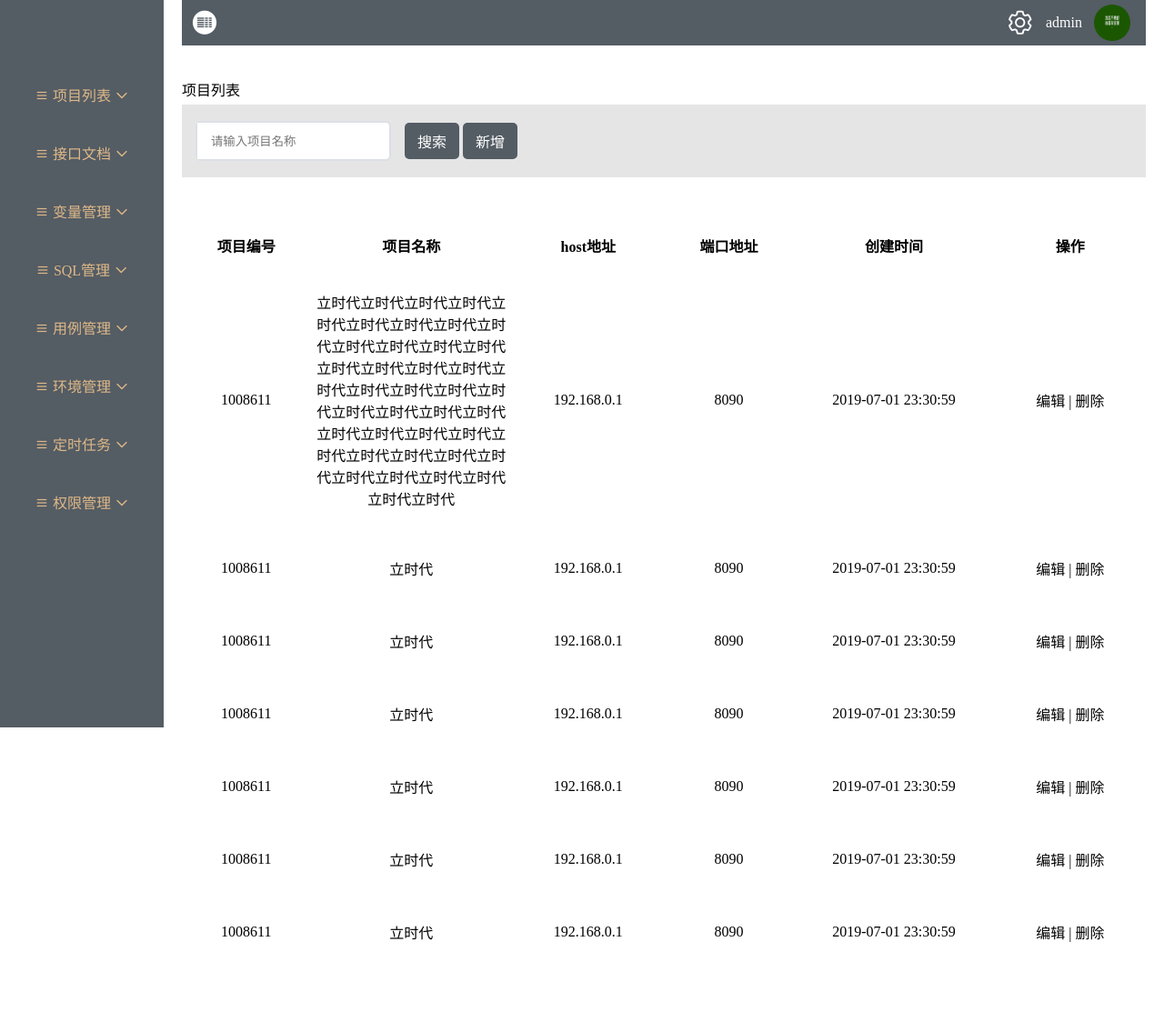
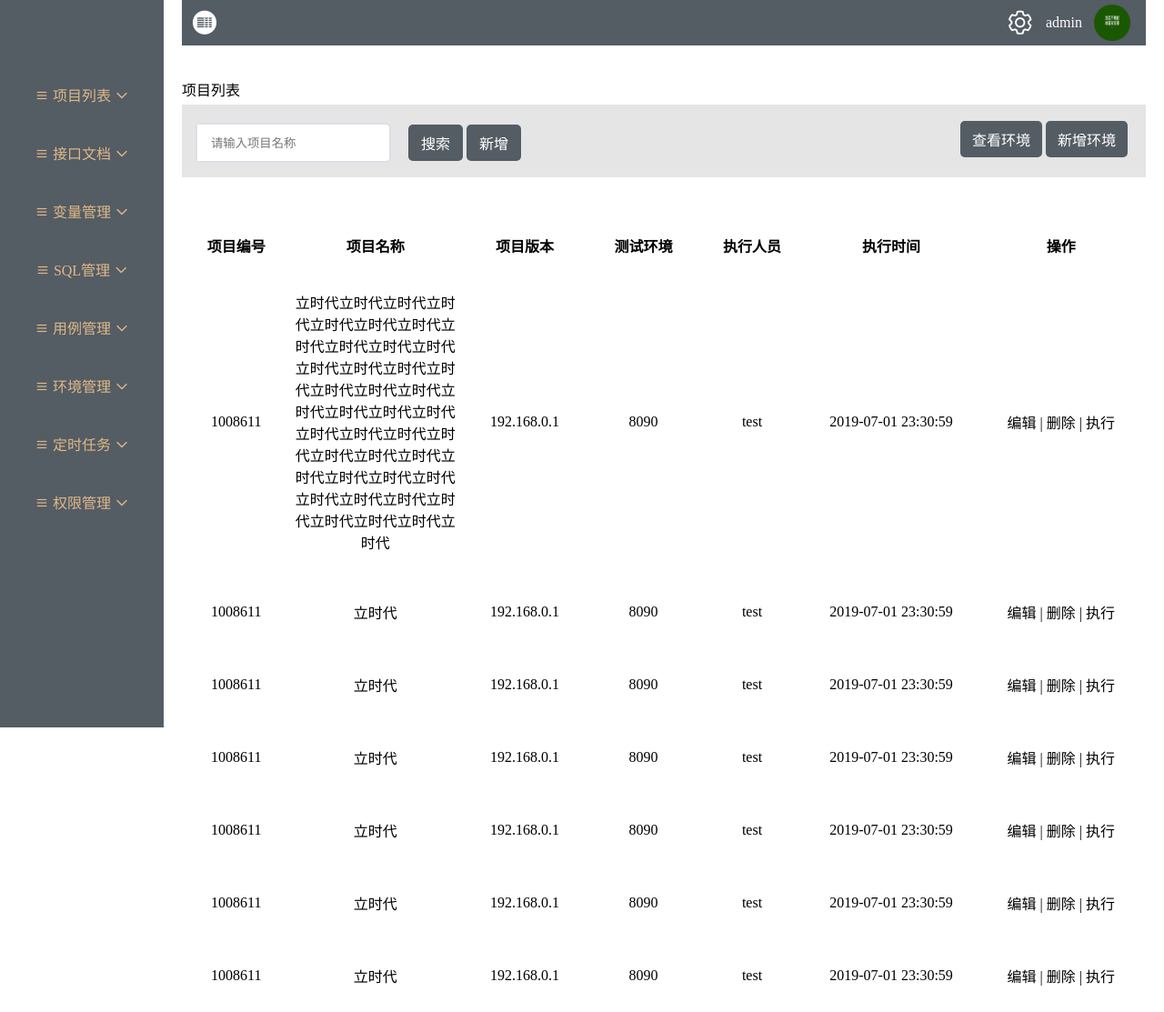
Before and after one commit to Vonfan666/lishidai, a Django app: template apps/templates/home.html in a window 1280 px wide. Shown: the whole page at 91% size. Before the commit the page ends 1036 px from the top, so only its background shows below. Run offline with Django 3.2, Linux system fonts and the light colour scheme; the template is opened without the code that fills it, so the values that code supplies are empty; some libraries are stand-ins or nearby versions.

Commit message:
代码同步

```diff
--- a/apps/templates/home.html
+++ b/apps/templates/home.html
@@ -5,14 +5,15 @@
     <meta charset="UTF-8">
     <title>接口测试平台</title>
     <script src="{% static 'js/jquery-3.1.1.js' %}"></script>
-    <script src="{% static 'js/login-js.js' %}"></script>
     <link  href="{% static 'plugins/bootstrap/css/bootstrap.css' %}" type="text/css">
     <script src="{% static 'plugins/bootstrap/js/bootstrap.js' %}"></script>
     <link rel="stylesheet" href="{% static 'plugins/ALicon/iconfont.css' %}" type="text/css">
     <script src="{% static 'plugins/ALicon/iconfont.js' %}"></script>
     <link rel="stylesheet" href="{% static 'css/home.css' %}">
     <link rel="stylesheet" href="{% static 'css/main-css.css' %}">
-    <script src="{% static 'js/main-js.js' %}"></script>
+
+
+
 
 </head>
 
@@ -85,8 +86,6 @@
                     </div>
 
                     <div class="userName">admin</div>
-                    <div>
-                    </div>
                     <div class="userImage"></div>
                     <div class="userSetting-div" >
                         <span>修改密码</span>
@@ -119,17 +118,39 @@
                         <input type="button" value="新增">
             </div>
 
+            <div class="GlobleVariable">
+
+                <input  type="button" value="查看环境">
+                <input type="button" value="新增环境">
+
+            </div>
+
             <div class="project-add active" value="0">
-
             </div>
             <div class="project-add-1 active">
                 <div class="project-add-1-1">
+                </div>
+                <div class="project-add-1-2">
                     <div class="project-add-1-2">
                         <form class="fm-project-add">
-                               <p>项目名称：<input type="text" placeholder="必填"></p>
-                                <p>host地址：<input type="text" placeholder="必填"></p>
-                                <p>端口地址：<input type="text" placeholder="必填"></p>
-                                <p>预留字段：<input type="text" placeholder="必填"></p>
+                                <p>项目名称：<input type="text" placeholder="必填" name="proName"></p>
+                                <p>项目版本：<input type="text" placeholder="必填" name="proHost"></p>
+                                <p>测试环境：<select  name="proVar" >
+                                        <optgroup label="请选择测试环境">
+                                            <option value="2">写死的地址</option>
+                                            <option value="2">写死的地址</option>
+                                                                                        <option value="1" >湖北省</option>
+                                            <option value="2">广东省</option>
+                                            <option value="3" selected>湖南省</option>  <!--selected  默认现在该-->
+                                            <option value="4">河南省</option>
+                                            <option value="1">广西省</option>
+                                            <option value="2">山东省</option>
+                                            <option value="3">黑龙江省</option>
+                                            <option value="4">四川省</option>
+                                        </optgroup>
+                                    </select>
+                                </p>
+
                         </form>
                         <div class="project-add-1-bottom">
                             <span class="project-add-1-false click-bottom">取消</span>
@@ -139,6 +160,26 @@
 
                 </div>
             </div>
+            <div class="project-add-11 active">
+                <div class="project-add-1-1">
+                </div>
+                 <div class="project-add-1-2">
+                    <div class="project-add-1-2">
+                        <form class="fm-project-add">
+                                <p>环境名称：<input type="text" placeholder="必填" name="proName"></p>
+                                <p> key&#12288&#12288：<input type="text" placeholder="必填 例如：url(英文别名)" name="proHost"></p>
+                                <p>环境地址：<input type="text" placeholder="必填 例：http://192.160.0.1:8080/" name="proPor"></p>
+
+                        </form>
+                        <div class="project-add-1-bottom">
+                            <span class="project-add-1-false click-bottom">取消</span>
+                            <span class="project-add-1-true click-bottom">确定</span>
+                        </div>
+                    </div>
+
+                </div>
+            </div>
+
         </div>
         <div class="rightList">
             <table class="rightList-table"  cellspacing="0"  cellpadding="0"  >
@@ -146,9 +187,10 @@
                     <tr>
                         <th>项目编号</th>
                         <th>项目名称</th>
-                        <th>host地址</th>
-                        <th>端口地址</th>
-                        <th>创建时间</th>
+                        <th>项目版本</th>
+                        <th>测试环境</th>
+                        <th>执行人员</th>
+                        <th>执行时间</th>
                         <th>操作</th>
 
                     </tr>
@@ -159,8 +201,9 @@
                         <td>立时代立时代立时代立时代立时代立时代立时代立时代立时代立时代立时代立时代立时代立时代立时代立时代立时代立时代立时代立时代立时代立时代立时代立时代立时代立时代立时代立时代立时代立时代立时代立时代立时代立时代立时代立时代立时代立时代立时代立时代立时代</td>
                         <td>192.168.0.1</td>
                         <td>8090</td>
+                        <td>test</td>
                         <td>2019-07-01 23:30:59</td>
-                        <td><span>编辑</span> | <span>删除</span></td>
+                        <td><span>编辑</span> | <span>删除</span> |  <span>执行</span></td>
                     </tr>
                 </tbody>
                 <tbody>
@@ -169,8 +212,9 @@
                         <td>立时代</td>
                         <td>192.168.0.1</td>
                         <td>8090</td>
+                        <td>test</td>
                         <td>2019-07-01 23:30:59</td>
-                        <td><span>编辑</span> | <span>删除</span></td>
+                        <td><span>编辑</span> | <span>删除</span> |  <span>执行</span></td>
                     </tr>
                 </tbody>
                 <tbody>
@@ -179,8 +223,9 @@
                         <td>立时代</td>
                         <td>192.168.0.1</td>
                         <td>8090</td>
+                        <td>test</td>
                         <td>2019-07-01 23:30:59</td>
-                        <td><span>编辑</span> | <span>删除</span></td>
+                        <td><span>编辑</span> | <span>删除</span> |  <span>执行</span></td>
                     </tr>
                 </tbody>
                 <tbody>
@@ -189,8 +234,9 @@
                         <td>立时代</td>
                         <td>192.168.0.1</td>
                         <td>8090</td>
+                        <td>test</td>
                         <td>2019-07-01 23:30:59</td>
-                        <td><span>编辑</span> | <span>删除</span></td>
+                        <td><span>编辑</span> | <span>删除</span> |  <span>执行</span></td>
                     </tr>
                 </tbody>
                 <tbody>
@@ -199,8 +245,9 @@
                         <td>立时代</td>
                         <td>192.168.0.1</td>
                         <td>8090</td>
+                        <td>test</td>
                         <td>2019-07-01 23:30:59</td>
-                        <td><span>编辑</span> | <span>删除</span></td>
+                        <td><span>编辑</span> | <span>删除</span> |  <span>执行</span></td>
                     </tr>
                 </tbody>
                 <tbody>
@@ -209,8 +256,9 @@
                         <td>立时代</td>
                         <td>192.168.0.1</td>
                         <td>8090</td>
+                        <td>test</td>
                         <td>2019-07-01 23:30:59</td>
-                        <td><span>编辑</span> | <span>删除</span></td>
+                        <td><span>编辑</span> | <span>删除</span> |  <span>执行</span></td>
                     </tr>
                 </tbody>
                 <tbody>
@@ -219,8 +267,9 @@
                         <td>立时代</td>
                         <td>192.168.0.1</td>
                         <td>8090</td>
+                        <td>test</td>
                         <td>2019-07-01 23:30:59</td>
-                        <td><span>编辑</span> | <span>删除</span></td>
+                        <td><span>编辑</span> | <span>删除</span> |  <span>执行</span></td>
                     </tr>
                 </tbody>
 
@@ -231,18 +280,19 @@
 
 
 </body >
+    <script src="{% static 'js/login-js.js' %}"></script>
 <script src="{% static 'js/home.js' %}"></script>
+<script src="{% static 'js/main-js.js' %}"></script>
 <script>
-
+    $(function () {
         acceptInp(".el-input input");
         removeInp(".el-input .icon",".el-input input");
+        userName();
+    })
 {#        userSetting(".right-head-1-right",".userSetting-div")#}
-
-
 $(".userSetting-div").children().eq(3).click(function () {
         console.log(2222222)
     });
-
 $(".back-login").click(function () {
     console.log(1111);
     $.ajax({
@@ -261,6 +311,24 @@ $(".back-login").click(function () {
 });
 
 
+$(".project-add-1-bottom").children().eq(1).click(function () {
+    $.ajax({
+        "url":"{% url 'addProject' %}",
+        "type":"POST",
+        "dataType":"JSON",
+        "data":$(".fm-project-add").serialize(),
+        success:function (arg) {
+            console.log(arg)
+        }
+
+    })
+})
+
+
+
+
+
+
 
 
 
--- a/apps/templates/login.html
+++ b/apps/templates/login.html
@@ -105,6 +105,7 @@
                 if (arg.status=="200"){
 {#                    window.location.reload('{% url "home" %}');#}
                     window.location.href='{% url "home" %}'
+
                 }
 
             }
--- a/apps/urls.py
+++ b/apps/urls.py
@@ -19,11 +19,12 @@ Including another URLconf
 # from django.contrib import admin
 from django.urls import path,include
 from  django.conf.urls import url
-from  apps.views import login
+from  apps.views import login,home
 urlpatterns = [
     url(r'index/',login.index,name='index'),
     url(r'login/',login.login,name='login'),
-    url(r'home/',login.home,name='home'),
-    url(r'backLogin/',login.backLogin,name='backLogin'),
+    url(r'home/',home.home,name='home'),
+    url(r'backLogin/',home.backLogin,name='backLogin'),
+    url(r'home/', home.addProject, name='addProject'),
 
 ]
--- a/apps/views/login.py
+++ b/apps/views/login.py
@@ -26,7 +26,8 @@ def  login(req):
         if  isInvalid:
             obj=models.Login.objects.filter(phone=req.POST.get('phone')).values('pwd')
             if  obj:
-                print(obj,obj[0])
+                print(obj)
+                print(req.POST.get('phone'),req.POST.get('pwd'))
                 if req.POST.get('pwd')==obj[0]["pwd"]:
 
                     req.session["phone"] = req.POST.get('phone')
@@ -75,6 +76,8 @@ def backLogin(req):
     }
     # phone=req.COOKIES.get("phone")
     del req.session["phone"]
+    # print("1111111",authUserLogin.delSession())
+    # del req.session[authUserLogin.delSession()]
     data["msg"]="操作成功"
     data["status"]=200
     return HttpResponse(json.dumps(data))
--- a/static/css/home.css
+++ b/static/css/home.css
@@ -3,6 +3,9 @@
             padding: 0;
 
         }
+        /*.all{*/
+            /*min-width: 1300px;*/
+        /*}*/
 
         .left{
             position: fixed;
@@ -12,6 +15,7 @@
             width: 180px;
             justify-content: center;
             color: burlywood;
+            z-index: 1;
         ;
         }
         .left-all{
@@ -62,6 +66,7 @@
             overflow: hidden;
             /*border: 5px solid blue;*/
             margin-right: 20px;
+            min-width: 700px;
         }
                 .right-head{
                     height: 50px;
@@ -90,11 +95,12 @@
                                               }
 
                                      .right-head-1-right{
-                                         position: absolute;
+                                         position: relative;
                                         display: flex;
                                         height: 50px;
                                         width: 150px;
-                                        right: 20px;
+                                        /*right: 20px;*/
+                                         float: right;
                                          margin-right: 10px;
                                          /*padding-bottom: 150px;*/
 
@@ -150,7 +156,7 @@
                                                     font-size: 30px;
                                                     margin: auto;
                                                     float: right;
-                                                    z-index: 3;
+                                                    /*z-index: 3;*/
                                                 }
 
 
@@ -170,20 +176,21 @@
                 }
                 .rightListSearch {
 
-                    display: flex;
+                    /*display: flex;*/
                     background-color: #e5e5e5;
                     height: 80px;
 
                 }
 
                         .inp{
-                            display: flex;
+                            display: inline-block;
                             margin: auto 15px;
                             background-color: #ffffff;
                             height: 40px;
                             width: 211px;
                             border: 2px solid #dcdfe6;
                             border-radius: 6px;
+                            margin-top: 20px;
                         }
                             .el-input{
                                 display: inline-block;
@@ -205,15 +212,18 @@
 
 
                                .inp-button{
-                                   margin: auto 0;
+                                   position: relative;
+                                   display: inline-block;
+                                   top: 2px;;
+
 
                                }
-                               .inp-button input:hover{
+                               .inp-button input:hover,.GlobleVariable input:hover{
                                     background-color: #444f64;
                                     cursor:pointer;
                                 }
 
-                                .inp-button input{
+                                .inp-button input,.GlobleVariable input{
                                     font-size: 16px;
                                     height: 40px;
                                     width: 60px;
@@ -226,7 +236,17 @@
                                 }
 
 
+                                .GlobleVariable{
+                                   display: inline-block;
+                                    position: relative;
+                                    line-height: 80px;
+                                    margin-right: 20px;
+                                    float: right;
+                                }
 
+                                .GlobleVariable input{
+                                    width: 90px;
+                                }
 
                         .project-add{
                             position: fixed;
@@ -242,13 +262,13 @@
 
                         }
 
-                        .project-add-1{
+                        .project-add-1,.project-add-11{
                             position: fixed;
                             top:35%;
                             left: -150px;
                             margin-left: 50%;
 
-                            width: 300px;
+                            width: 450px;
                             /*height: 200px;*/
                             background-color: #ffffff;
 
@@ -276,14 +296,16 @@
                             margin: 30px 0;
 
                         }
-                         .project-add-1-2 .fm-project-add p input{
+                         .project-add-1-2 .fm-project-add p input, .project-add-1-2 .fm-project-add p select{
                              height: 25px;
                              border-radius: 4px;
+                             width: 250px;
                          }
 
 
                          .project-add-1-2 {
                              margin: auto;
+                             text-align: center;
 
                          }
 
--- a/static/js/home.js
+++ b/static/js/home.js
@@ -105,6 +105,32 @@
 
 
 
+
+    //首页新增
+    $('.GlobleVariable').children().eq(1).click(function () {
+        console.log($(".project-add").attr("value"));
+        if($(".project-add").attr("value")=="0"){
+           $(".project-add").attr("value","1");
+            $(".project-add").removeClass("active");
+            $(".project-add-11").removeClass("active")
+        }else {
+            $(".project-add").attr("value","0");
+            $(".project-add").addClass("active");
+            $(".project-add-11").addClass("active")
+        }
+    })
+
+
+
+    //取消蒙层
+    $(".project-add-1-false").click(function () {
+          $(".project-add").attr("value","0");
+            $(".project-add").addClass("active");
+            $(".project-add-11").addClass("active")
+    });
+
+
+
     //设置栏  光标浮动到a B出来  光标浮动到C B进去
 
 
--- a/static/js/main-js.js
+++ b/static/js/main-js.js
@@ -1,24 +1,20 @@
 /**
  * Created by Administrator on 2019-07-03.
  */
-//
-//
-// $(".back-login").click(function () {
-//     console.log(2222);
-//     $.ajax({
-//         "url":"{% url 'backLogin' %}",
-//         "type":"POST",
-//          "dataType":"json",
-//         "data":null,
-//         success:function (arg) {
-//             if (arg.status=="200"){
-//
-//                 window.location.href='{% url "login" %}'}
-//         }
-//
-//     })
-// });
-//
-//     $(".userSetting-div").children().eq(3).click(function () {
-//         console.log(1111)
-//     });
+    //all所有页面必须执行的方法
+    function cookiegetphone(key) {
+
+    var cookiesList = document.cookie.split(";");
+    for (i = 0; i < cookiesList.length; i++) {
+        console.log(i)
+        cookieskey = cookiesList[i].split("=");
+        if (cookieskey[0] == key) {
+            return cookieskey[1]
+        }
+    }
+}
+    //展示用户昵称
+
+    function userName() {
+        $(".userName").text(cookiegetphone("phone"))
+    }
```
Also changed, not shown: apps/lib/invalidSessionCode.py (+7 -0 lines), apps/lib/longmethod.py (added, +19 -0 lines), apps/views/home.py (added, +41 -0 lines).
